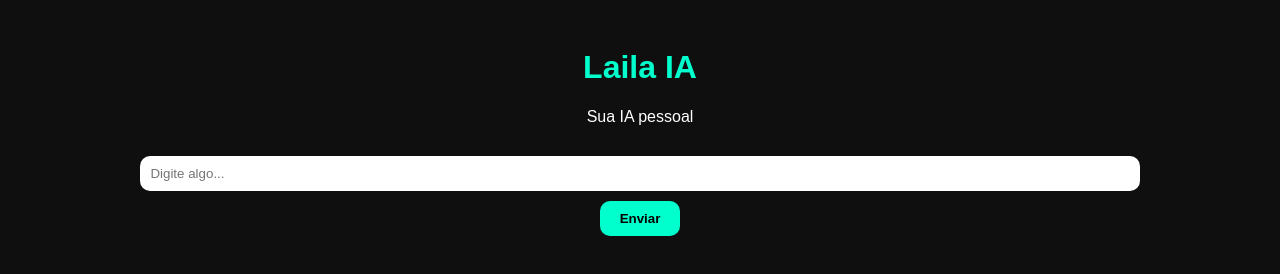
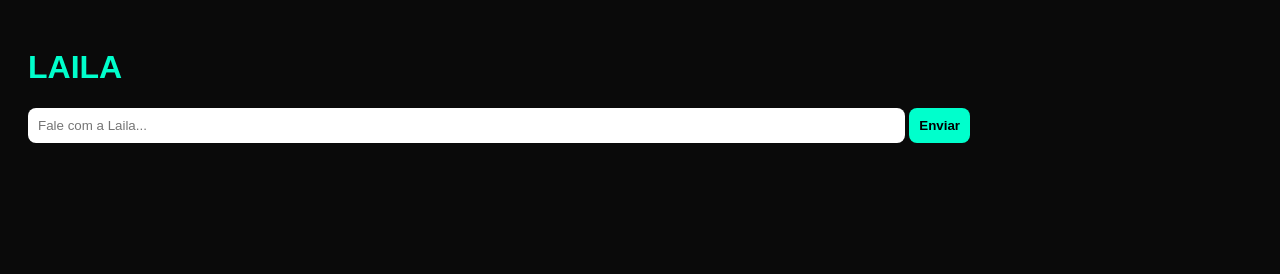
Before and after one commit to santostdk0-spec/laila-mvp, a plain HTML site: page index.html in a window 1280 px wide. Drawn offline with Linux system fonts and the light colour scheme.

Commit message:
Refactor HTML and JavaScript for chat interfaceUpdate index to connect API

```diff
--- a/index.html
+++ b/index.html
@@ -4,73 +4,49 @@
   <title>Laila IA</title>
   <meta name="viewport" content="width=device-width, initial-scale=1.0">
   <style>
-    body {
-      background-color: #0f0f0f;
-      color: white;
-      font-family: Arial, sans-serif;
-      text-align: center;
-      padding: 20px;
-    }
-
-    h1 {
-      color: #00ffcc;
-    }
-
-    #chat {
-      margin-top: 20px;
-    }
-
-    input {
-      width: 80%;
-      padding: 10px;
-      border-radius: 10px;
-      border: none;
-      margin-top: 10px;
-    }
-
-    button {
-      padding: 10px 20px;
-      border-radius: 10px;
-      border: none;
-      background-color: #00ffcc;
-      font-weight: bold;
-      margin-top: 10px;
-    }
-
-    .message {
-      margin-top: 15px;
-    }
+    body { background:#0a0a0a;color:#fff;font-family:Arial;padding:20px; }
+    h1 { color:#00ffcc; }
+    input { width:70%; padding:10px; border-radius:8px; border:none; }
+    button { padding:10px; border-radius:8px; border:none; background:#00ffcc; font-weight:bold; }
+    #chat { margin-top:20px; }
+    .msg { margin-bottom:10px; padding:10px; border-radius:8px; }
+    .user { background:#222; text-align:right; }
+    .bot { background:#073a34; }
   </style>
 </head>
 <body>
 
-  <h1>Laila IA</h1>
-  <p>Sua IA pessoal</p>
+<h1>LAILA</h1>
 
-  <div id="chat"></div>
+<input id="prompt" type="text" placeholder="Fale com a Laila..." />
+<button onclick="sendMessage()">Enviar</button>
 
-  <input type="text" id="userInput" placeholder="Digite algo..." />
-  <br>
-  <button onclick="responder()">Enviar</button>
+<div id="chat"></div>
 
-  <script>
-    function responder() {
-      let input = document.getElementById("userInput").value;
-      let chat = document.getElementById("chat");
+<script>
+async function sendMessage() {
+  const input = document.getElementById("prompt");
+  const chat = document.getElementById("chat");
+  const text = input.value.trim();
+  if (!text) return;
 
-      let userMsg = document.createElement("div");
-      userMsg.className = "message";
-      userMsg.innerHTML = "<b>Você:</b> " + input;
-      chat.appendChild(userMsg);
+  chat.innerHTML += `<div class="msg user"><b>Você:</b> ${text}</div>`;
+  input.value = "";
 
-      let resposta = document.createElement("div");
-      resposta.className = "message";
-      resposta.innerHTML = "<b>Laila:</b> Estou funcionando. Em breve serei muito mais inteligente.";
-      chat.appendChild(resposta);
+  chat.innerHTML += `<div class="msg bot"><i>Laila está pensando...</i></div>`;
 
-      document.getElementById("userInput").value = "";
-    }
-  </script>
+  const response = await fetch("/api/chat", {
+    method: "POST",
+    headers: { "Content-Type": "application/json" },
+    body: JSON.stringify({ prompt: text })
+  });
+
+  const data = await response.json();
+  chat.lastChild.remove();
+
+  chat.innerHTML += `<div class="msg bot"><b>Laila:</b> ${data.text}</div>`;
+}
+</script>
 
 </body>
 </html>
```
